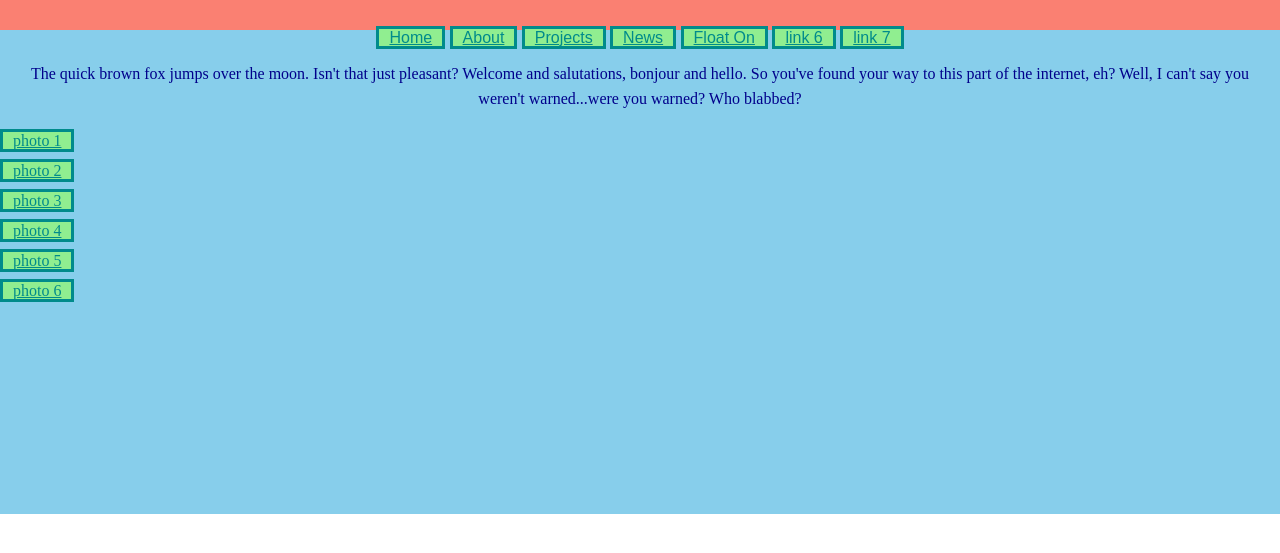
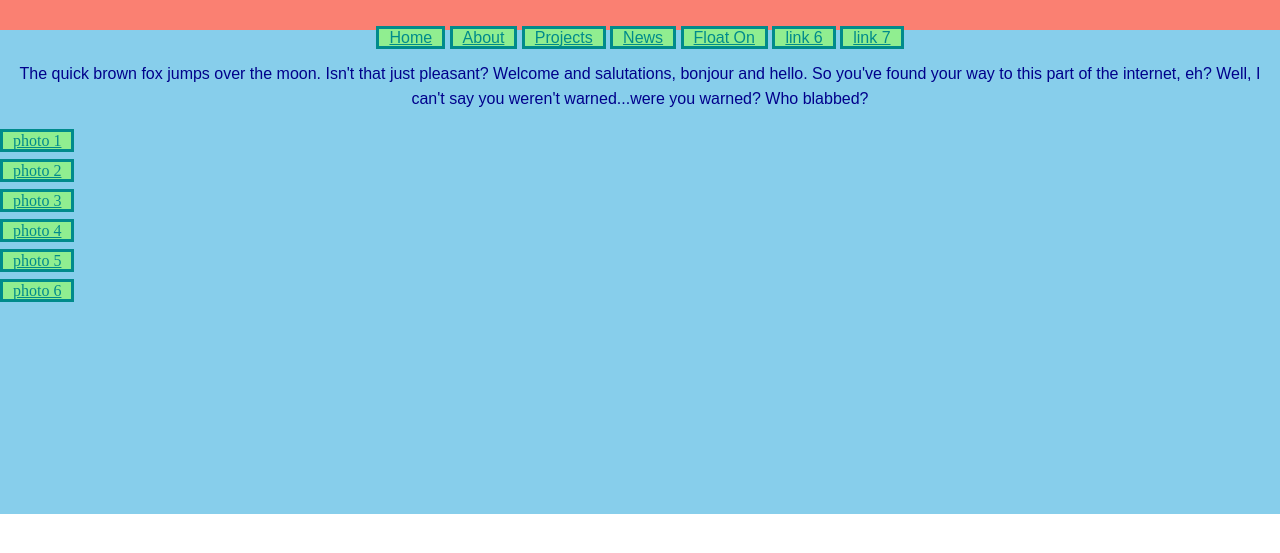
Before and after one commit to ArtemisSara/mockup-practice, a plain HTML site: page index.html in a window 1280 px wide. Shown: the part 75-628 px from the top of the page. Drawn offline with Linux system fonts and the light colour scheme.

Commit message:
changed paragraph font

```diff
--- a/styles/stylesheet.css
+++ b/styles/stylesheet.css
@@ -73,7 +73,7 @@
 
 p{
   text-align: center;
-  font-family: "Arial, Helvetica, sans-serif;
+  font-family: sans-serif;
   font-size: 12pr;
   color: darkblue;
   padding: 15px;
```
